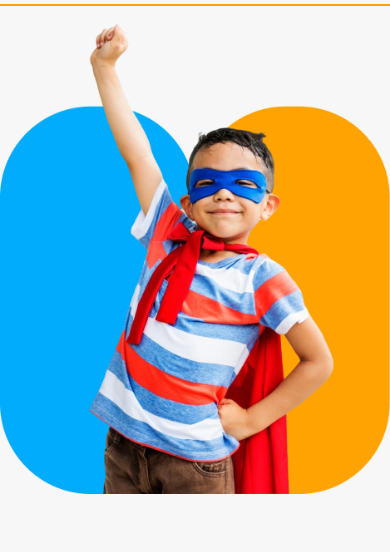
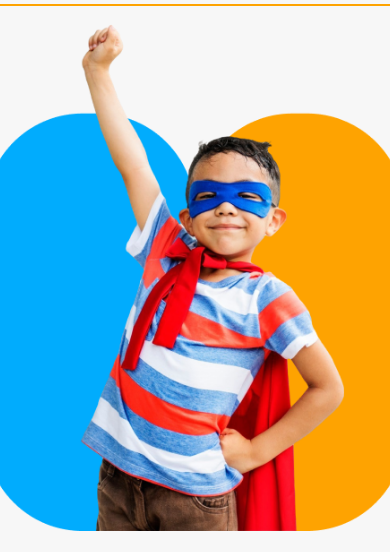
Before and after one commit to Badhonshahrier/assignment-02-repo, a plain HTML site: page index.html in a window 390 px wide. Shown: the part 98-650 px from the top of the page. Drawn offline with Linux system fonts and the light colour scheme.

```diff
--- a/styles/styles.css
+++ b/styles/styles.css
@@ -283,7 +283,7 @@
         display: none;
     }
     .banner-img img{
-        width: 100%;
+        width: 420px;
     }
 
 }
```
